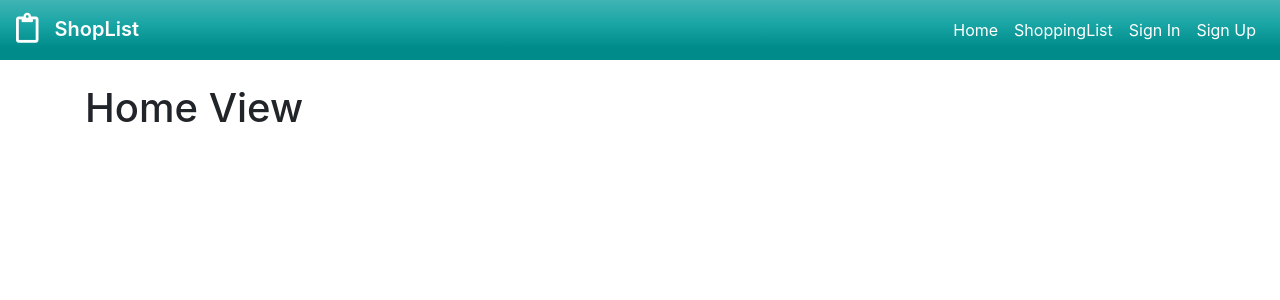
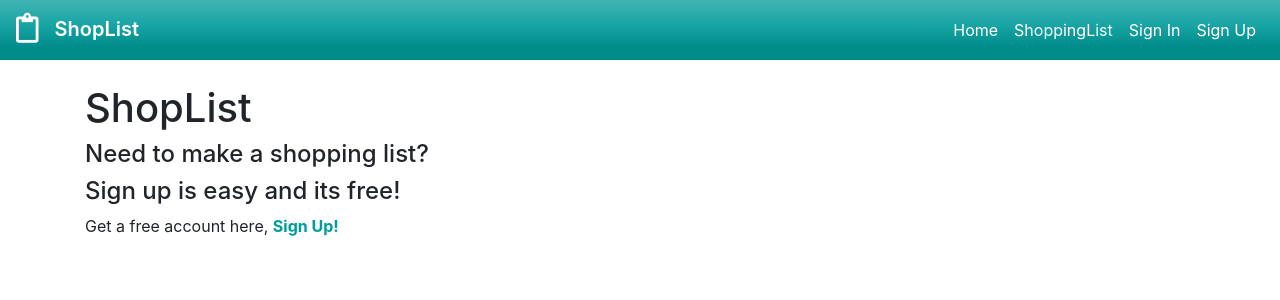
Before and after one commit to JosephThomasVasquez/simpleShop-RF, a React (Create React App) app in the folder client/: page / in a window 1280 px wide. Shown: the top 300 px of the page. Built offline with nearby package versions, Linux system fonts and the light colour scheme; no server answers.

Commit message:
Added homeview elements and link to signup

```diff
--- a/client/src/views/HomeView.js
+++ b/client/src/views/HomeView.js
@@ -1,13 +1,26 @@
 import React from "react";
 import Header from "../components/Header";
 import { Container, Row, Col } from "react-bootstrap";
+import { Link } from "react-router-dom";
 
 const HomeView = () => {
   return (
     <div>
       <Header />
       <Container className="pt-4">
-        <h1>Home View</h1>
+        <h1>ShopList</h1>
+        <Row>
+          <Col>
+            <h4>Need to make a shopping list?</h4>
+            <h4>Sign up is easy and its free!</h4>
+            <p>
+              Get a free account here,{" "}
+              <Link to="/signup" className="mr-3 ml-auto">
+                <strong>Sign Up!</strong>
+              </Link>
+            </p>
+          </Col>
+        </Row>
       </Container>
     </div>
   );
--- a/client/src/views/ShopListView.js
+++ b/client/src/views/ShopListView.js
@@ -3,7 +3,7 @@ import { Container, Row, Col, Form, Button } from "react-bootstrap";
 import Header from "../components/Header";
 import ShoppingList from "../components/shopList/ShoppingList";
 import { useAuth } from "../contexts/AuthContext";
-import { appFirestore, auth } from "../firebase/config";
+import { appFirestore } from "../firebase/config";
 
 const ShopListView = () => {
   const { currentUser } = useAuth();
```
